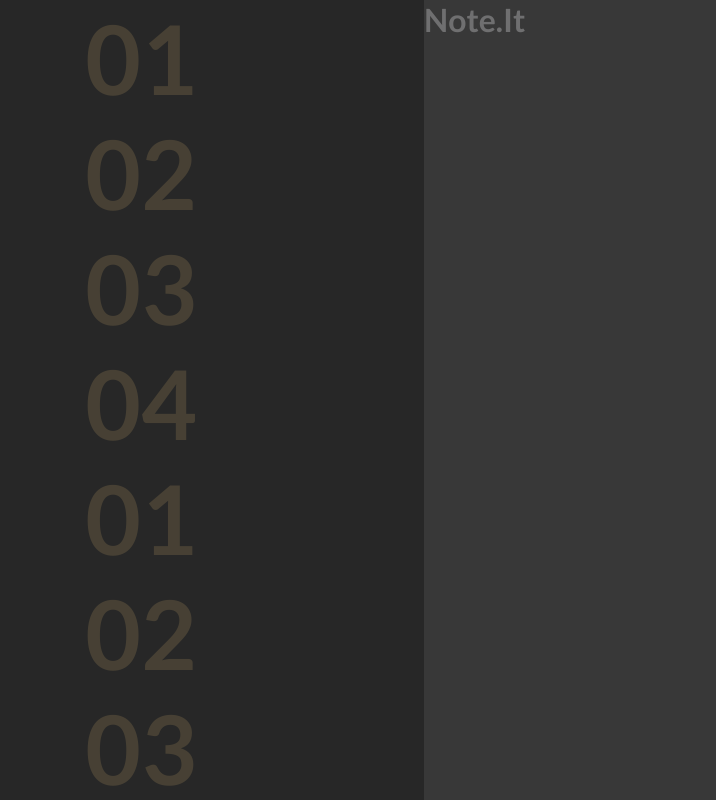
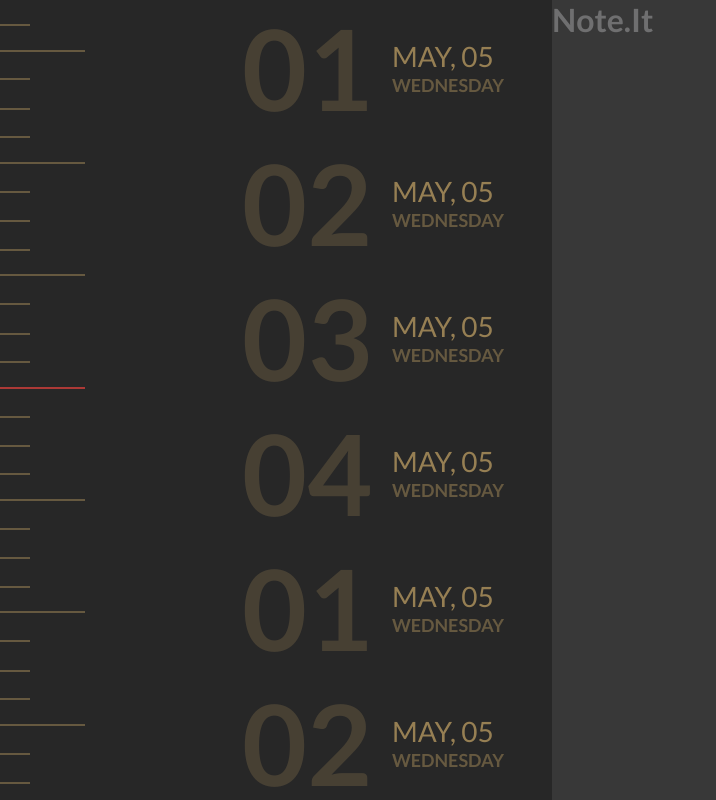
Before and after one commit to amadorgabriel/note-it, a Next.js app: page / in a window 1280 px wide. Shown: the whole page, without its empty margins (0-716 px from the left). Built offline with nearby package versions, Linux system fonts and the light colour scheme.

Commit message:
feat: added new styles to calendar component

```diff
--- a/src/components/Calendar.tsx
+++ b/src/components/Calendar.tsx
@@ -1,33 +1,51 @@
-import { useState } from 'react'
+import { useState } from "react";
 import addMonths from "date-fns/addMonths";
 import subMonths from "date-fns/subMonths";
 
-import { getAllDaysOfMonth, concatMonthsArray } from '../utils/monthDaysManagement'
+import {
+  getAllDaysOfMonth,
+  concatMonthsArray,
+} from "../utils/monthDaysManagement";
 
 import { ScrollabeCalendar } from "./styles";
 
 export const Calendar = () => {
-  const [daysOfPrevioustMonth] = getAllDaysOfMonth(subMonths(new Date(), 1))
-  const [daysOfCurrentMonth] = getAllDaysOfMonth(new Date())
-  const [daysOfNextMonth] = getAllDaysOfMonth(addMonths(new Date(), 1))
-  const [allDays, currentDayIndex] = concatMonthsArray(daysOfPrevioustMonth, daysOfCurrentMonth, daysOfNextMonth)
+  const [daysOfPrevioustMonth] = getAllDaysOfMonth(subMonths(new Date(), 1));
+  const [daysOfCurrentMonth] = getAllDaysOfMonth(new Date());
+  const [daysOfNextMonth] = getAllDaysOfMonth(addMonths(new Date(), 1));
+  const [allDays, currentDayIndex] = concatMonthsArray(
+    daysOfPrevioustMonth,
+    daysOfCurrentMonth,
+    daysOfNextMonth
+  );
 
   return (
     <ScrollabeCalendar>
-      <ul>{allDays.map((numberDay:number, index:number) => {
+      <div className="pointer-container">
+        <div className="pointer"><span /></div>
+        <div className="pointer"><span /></div>
+        <div className="pointer"><span /></div>
+        <div className="pointer principal"><span /></div>
+        <div className="pointer"><span /></div>
+        <div className="pointer"><span /></div>
+        <div className="pointer"><span /></div>
+      </div>
 
+      <ScrollabeCalendar.DayList>
+        {allDays.map((numberDay: number, index: number) => {
           return (
             <li key={index}>
-            <p className={currentDayIndex == index ? "active" : ""}>{numberDay}</p>
-            <span className={currentDayIndex == index ? "" : "hidden"}>
+              <p className={currentDayIndex == index ? "active" : ""}>
+                {numberDay}
+              </p>
+              <span className={currentDayIndex == index ? "" : "hiddenN"}>
                 <p>May, 05</p>
                 <p>wednesday</p>
               </span>
             </li>
-        )
-      }
-
-        )}</ul>
+          );
+        })}
+      </ScrollabeCalendar.DayList>
     </ScrollabeCalendar>
   );
 };
--- a/src/components/styles.ts
+++ b/src/components/styles.ts
@@ -1,24 +1,84 @@
 import styled from "styled-components";
 
-export const ScrollabeCalendar = styled.article`
+export const ScrollabeCalendar: any = styled.article`
   background: ${props => props.theme.colors.background.secondary};
 
-  padding: 0rem 4rem;
-  width: 26.5rem;
-  height: 100vh;
+  width: 34.5rem;
 
   display: flex;
-  flex-direction: column;
   align-items: center;
   justify-content: space-between;
 
+  .pointer-container {
+    width: 85px;
+    height: 100%;
+  }
+
+  .pointer {
+    content: "";
+    width: 85px;
+    height: 2px;
+    padding-top: 2px;
+    margin-top: calc((100vh / 29) * 4);
+
+    display: block;
+    background-color: #AC3936;
+    background-color: ${({theme}) => theme.colors.primary};
+    opacity: 0.4;
+  }
+
+  .pointer:first-child {
+    margin-top: calc((100vh / 29) * 1.8);
+  }
+
+  .pointer::before {
+    content: "";
+    width: 30px;
+    height: 2px;
+    margin-top: calc(100vh / -29); // -13px
+
+    display: block;
+    background-color: ${({theme}) => theme.colors.primary};
+  }
+
+  .pointer span {
+    content: "";
+    width: 30px;
+    height: 2px;
+    margin-top: calc(190vh / 29); // 20px
+
+    display: block;
+    background-color: ${({theme}) => theme.colors.primary};
+  }
+
+  .pointer::after {
+    content: "";
+    width: 30px;
+    height: 2px;
+    margin-top: calc(100vh / 29); // 10px
+
+    display: block;
+    background-color: ${({theme}) => theme.colors.primary};
+  }
+
+  .principal{
+    background-color: #AC3936;
+    opacity: 1;
+  }
+
+  .principal::before, .principal span, .principal::after {
+    opacity: 0.4;
+  }
+
+`;
+
+ScrollabeCalendar.DayList = styled.ul`
   overflow-y: scroll;
+  height: 100vh;
+  padding: 0 3rem 0 2rem;
 
   &::-webkit-scrollbar {
     display: none;
-  }
-
-  ul {
   }
 
   li {
@@ -31,29 +91,29 @@ export const ScrollabeCalendar = styled.article`
     font-weight: bold;
 
     color: ${({ theme }) => theme.colors.tipografy.title.primary};
-    transition: 0.6s ease;
+    transition: 0.2s ease;
   }
 
   li > p {
-    font-size: 6rem;
-    padding-right: 30px;
+    font-size: 7rem;
+    padding-right: 20px;
     opacity: 0.2;
-    transition: 0.6s ease;
+    transition: 0.2s ease;
   }
 
-  li > p:hover{
+  li > p:hover {
     opacity: 0.4;
-    transition: 0.6s ease;
+    transition: 0.2s ease;
   }
 
   li > p.active {
     opacity: 1;
-    transition: 0.6s ease;
+    transition: 0.2s ease;
   }
 
   li > p.active:hover {
     opacity: 1;
-    transition: 0.6s ease;
+    transition: 0.2s ease;
   }
 
   li span p:first-child {
@@ -70,7 +130,6 @@ export const ScrollabeCalendar = styled.article`
   }
 
   li:hover {
-    /* filter: brightness(0.2); */
-    transition: 0.6s ease;
+    transition: 0.2s ease;
   }
 `;
--- a/src/styles/global.ts
+++ b/src/styles/global.ts
@@ -20,6 +20,11 @@ export default createGlobalStyle`
     font-family: 'Lato', sans-serif;
   }
 
+  ::selection {
+    background: ${props => props.theme.colors.tipografy.title.primary};
+    color: #FFF;
+  }
+
   @media (max-width: 1080px){
     html{
       font-size: 93.75%; //15px
@@ -32,6 +37,31 @@ export default createGlobalStyle`
     }
   }
 
+  .main-content{
+    width: 100%;
+
+    display: flex;
+    justify-content: center;
+    align-items: center;
+  }
+
+  .on-dev{
+    display: flex;
+    flex-direction: column;
+    justify-content: center;
+
+    border: 3px solid ${props => props.theme.colors.tipografy.text.primary};
+    border-style: dashed;
+    border-radius: 4px;
+
+    padding: 2rem 3rem;
+
+    p{
+      color: #646464;
+     font-size: 1.25rem;
+     font-weight: bold;
+    }
+  }
 
   /* ------- UTILS ------- */
 
```
Lines whose indentation alone changed are shown as unchanged.
